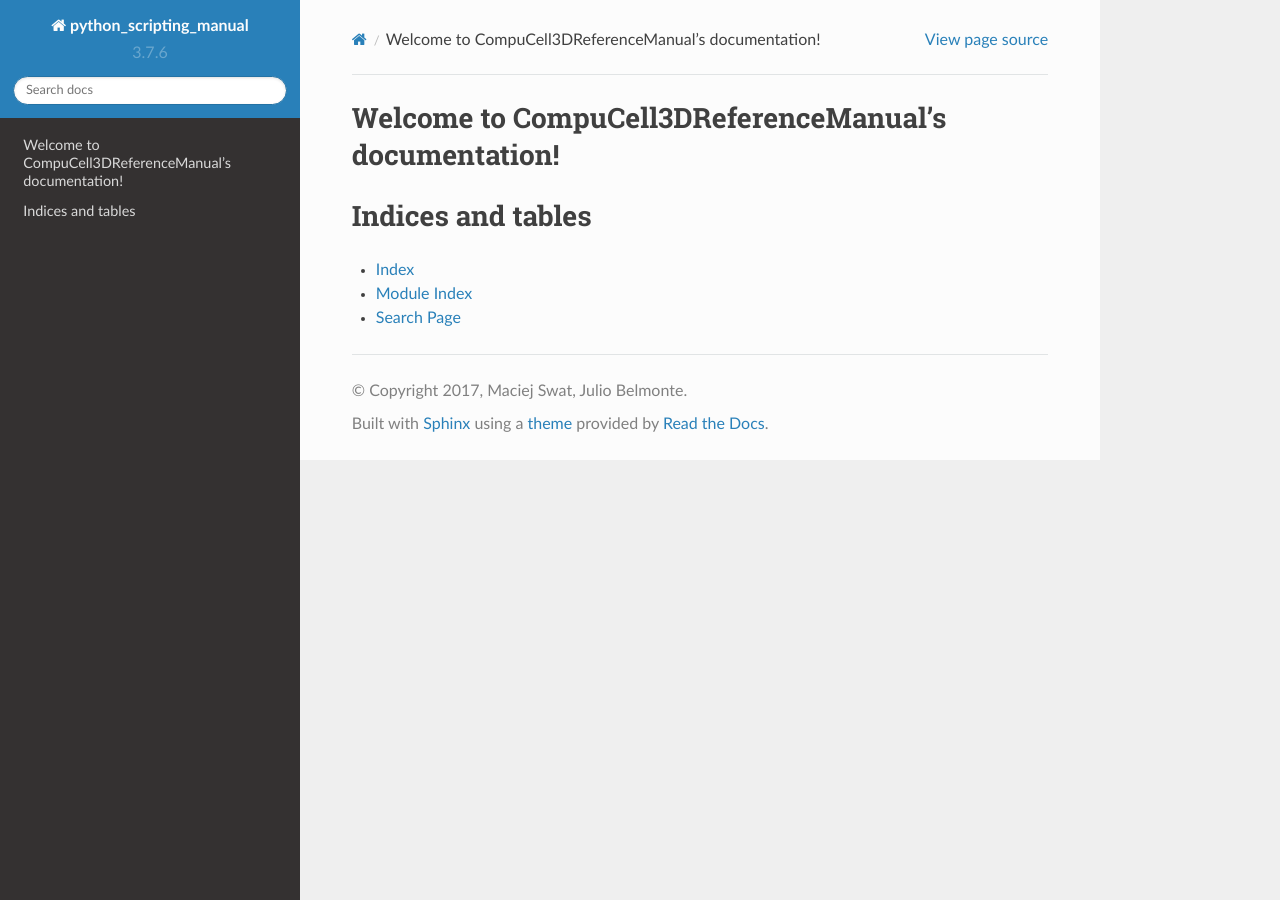
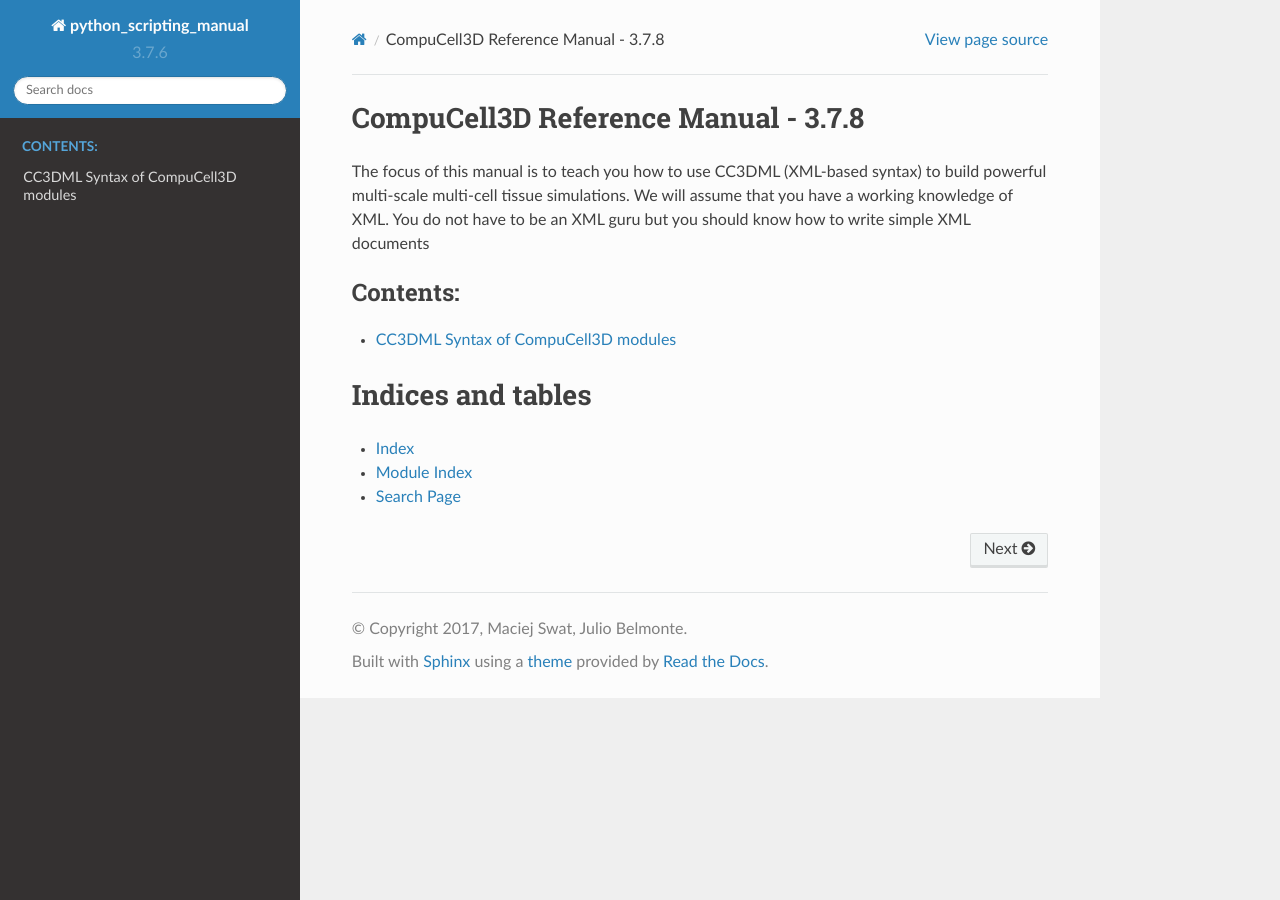
Before and after one commit to CompuCell3D/CompuCell3DReferenceManual, a Sphinx documentation site: the page built from docs/index.rst, in a window 1280 px wide. Built offline with Sphinx 7.4.7 and the Read the Docs theme 2.0.0, drawn with Linux system fonts in a browser that asks for light colours.

Commit message:
added introduction

```diff
--- a/docs/index.rst
+++ b/docs/index.rst
@@ -1,15 +1,18 @@
-.. CompuCell3DReferenceManual documentation master file, created by
-   sphinx-quickstart on Sat Jul 07 17:58:38 2018.
-   You can adapt this file completely to your liking, but it should at least
-   contain the root `toctree` directive.
+.. CompuCell3DReferenceManual documentation master file
 
-Welcome to CompuCell3DReferenceManual's documentation!
+CompuCell3D Reference Manual - 3.7.8
 ======================================================
+The focus of this manual is to teach you how to use CC3DML (XML-based syntax) to build powerful multi-scale
+multi-cell tissue simulations. We will assume that you have a working knowledge of XML.
+You do not have to be an XML guru but you should know how to write simple XML documents
+
 
 .. toctree::
    :maxdepth: 2
    :caption: Contents:
 
+
+   introduction
 
 
 Indices and tables
--- /dev/null
+++ b/docs/introduction.rst
@@ -0,0 +1,16 @@
+CC3DML Syntax of CompuCell3D modules
+====================================
+
+This CompuCell3D reference material provides users with fairly detaild
+description of CC3DML syntax (CC3DML is XML-based model description
+format) of CC3D modules. The presented material is indended for users
+who are already familiar with CompuCell3D basics and know how to build
+and run simple simulations such as cell-sorting, bacterium macrophage or
+cell-type-oscillator. Since we often show CC3DML syntax and accompanying
+Python syntax for CC3D scripting we assume that users are familiar with
+Python. For readers who are using CompuCell3D for the first time we
+strongly recommend reading “Introduction To CompuCell3D”. Complete
+description of CC3D Python scripting can be found in “CC3D Python
+Scripting Manual”. Both manuals are available from
+`www.compucell3d.org <http://www.compucell3d.org>`__ or at your nearest
+bookstore.
```
